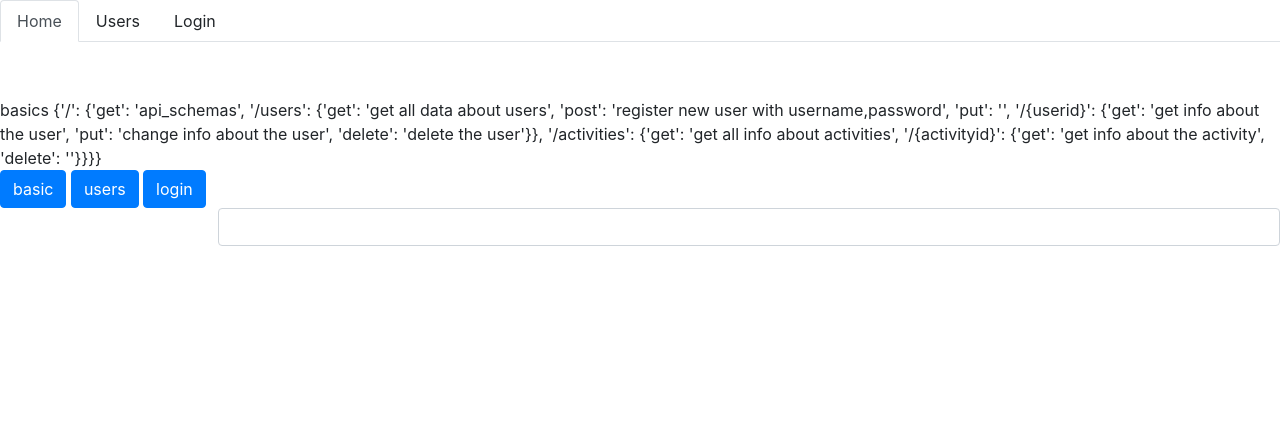
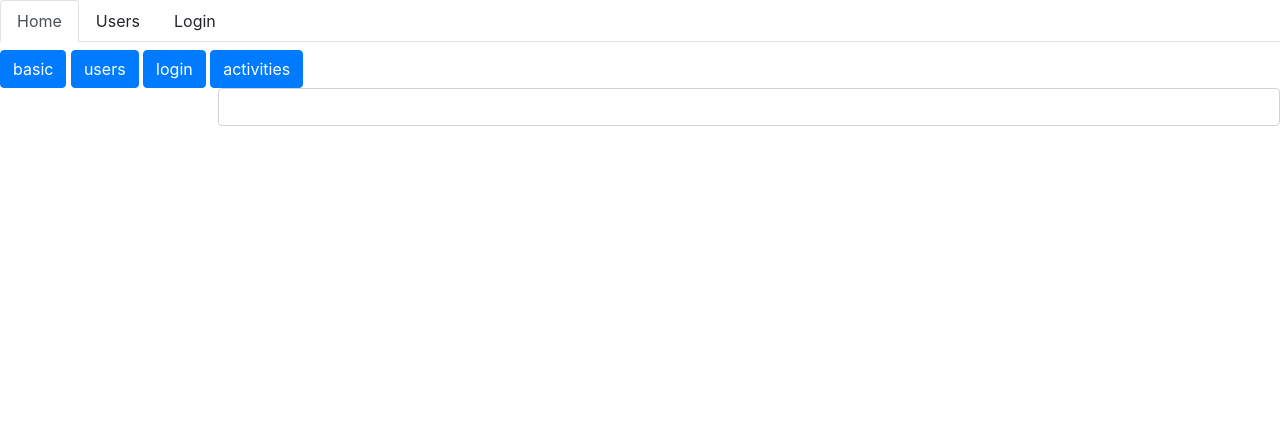
Before and after one commit to HirataYoshiki/scraping_restapi, a FastAPI app: page / in a window 1280 px wide. Shown: the top 446 px of the page. Run offline with FastAPI, Linux system fonts and the light colour scheme; some libraries are stand-ins or nearby versions.

Commit message:
Update frontend

```diff
--- a/backend/Routers.py
+++ b/backend/Routers.py
@@ -43,9 +43,9 @@ async def api_schemas(request:Request):
 
     return templates.TemplateResponse("index.html",{"request":request,"data":"basics","contents":result})
 
-@router.get('/login',response_class=HTMLResponse)
-async def api_schemas(request:Request):
-    return templates.TemplateResponse("base.html",{"request":request,"data":"login","contents":"true"})
+@router.get('/login')
+async def api_schemas():
+    return {"items":[{"name":"login"}]}
 
 
 class RouterUsers:
--- a/frontend/templates/index.html
+++ b/frontend/templates/index.html
@@ -1,15 +1,10 @@
 {% extends "base.html"%}
 {%block body%}
-[[master.message]]
-<br>
-[[master.text]]
-<br>
-{{data}}
-{{contents}}
-<br>
-<button type="button" class="btn btn-primary" onclick="location.href = '/'">basic</button>
-<button type="button" class="btn btn-primary" onclick="location.href = '/users'">users</button>
-<button type="button" class="btn btn-primary" onclick="location.href = '/login'">login</button>
+<button type="button" class="btn btn-primary" v-on:click="get_json_data('/')">basic</button>
+<button type="button" class="btn btn-primary" v-on:click="get_json_data('/users')">users</button>
+<button type="button" class="btn btn-primary" v-on:click="get_json_data('/login')">login</button>
+<button type="button" class="btn btn-primary" v-on:click="get_json_data('/activities')">activities</button>
+
 <form>
       <div class="form-group row">
             <label for="inputPassword" class="col-lg-2 col-form-label">[[master.name]]</label>
@@ -18,4 +13,11 @@
             </div>
       </div>
 </form>
+
+[[master.message]]
+<br>
+[[master.text]]
+<br>
+[[master.getdata]]
+<br>
 {% endblock%}
--- a/frontend/templates/script.html
+++ b/frontend/templates/script.html
@@ -8,7 +8,9 @@
                   master:{
                         name:"",
                         text1:"",
-                        text2:""
+                        text2:"",
+                        getdata:"",
+                        postdata:""
                   },
                   templates:[
                         {
@@ -38,6 +40,14 @@
                                     this.master.text2=d.text2
                               }
                         }
+                  },
+                  get_json_data:async function(url){
+                        const response = await axios.get(url)
+                        this.master.getdata=response.data
+                  },
+                  request_json_data:async function(url,data){
+                        const response = await axios.post(url,data)
+                        this.master.postdata=response.data
                   }
             }
       })
```
